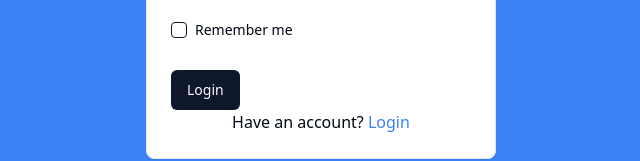
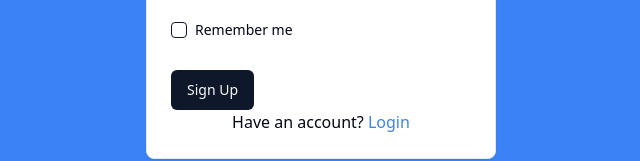
Before and after one commit to satyanarayan95/Helpdesk_facebook, a React (Vite) app: page /auth/signup in a window 1280 px wide. Shown: the part 502-663 px from the top of the page, without its empty margins (319-959 px from the left). Built offline with nearby package versions, Linux system fonts and the light colour scheme; no server answers.

Commit message:
Update SignUp.jsx

```diff
--- a/src/pages/SignUp.jsx
+++ b/src/pages/SignUp.jsx
@@ -120,7 +120,7 @@
                                     </FormItem>
                                 )}
                             />
-                            <Button type="submit">Login</Button>
+                            <Button type="submit">Sign Up</Button>
                         </form>
                         <p className="text-center">
                             Have an account? <a href="/auth/login" className="text-blue-500">Login</a>
```
